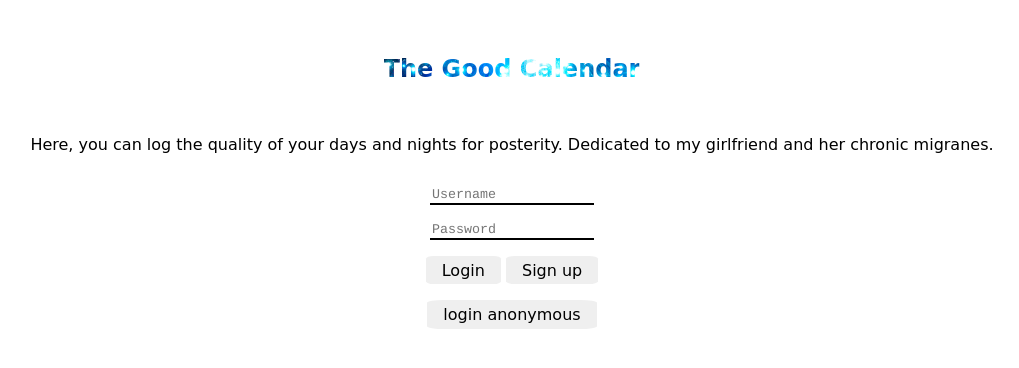
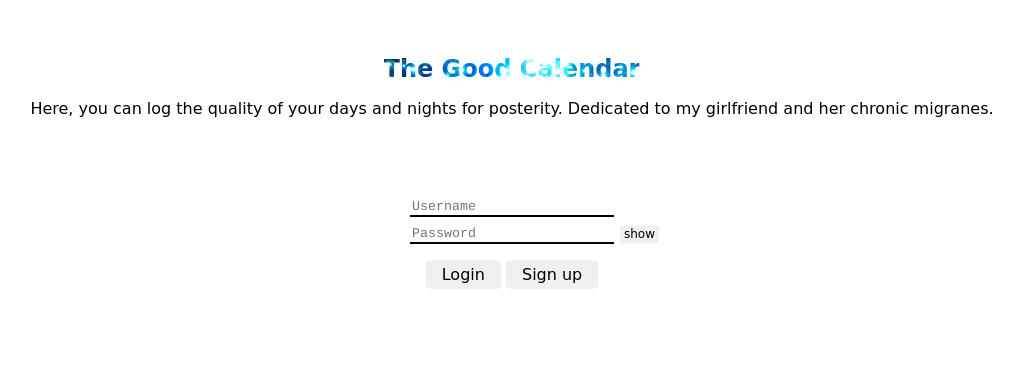
Before and after one commit to hayekn/goodcalendar, a SvelteKit app: page / in a window 1280 px wide. Shown: the top 368 px of the page, without its empty margins (128-1147 px from the left). Built offline with nearby package versions, Linux system fonts and the light colour scheme; no server answers.

Commit message:
hints, invert color, positioning

```diff
--- a/package.json
+++ b/package.json
@@ -7,7 +7,8 @@
 		"dev": "vite dev",
 		"build": "vite build",
 		"preview": "vite preview",
-		"prepare": "svelte-kit sync || echo ''"
+		"prepare": "svelte-kit sync || echo ''",
+		"gitpush": "npm run build && rm -rf ../hayekn.github.io/goodcalendar && mkdir -p ../hayekn.github.io/goodcalendar && cp -r build/* ../hayekn.github.io/goodcalendar && cd ../hayekn.github.io && (git diff --quiet && echo 'No changes to push' || (git add . && git commit -m 'Update goodcalendar build' && git push))"
 	},
 	"devDependencies": {
 		"@sveltejs/adapter-static": "^3.0.10",
--- a/src/app.css
+++ b/src/app.css
@@ -106,3 +106,19 @@ button:disabled {
   opacity: 0.4;
   cursor: not-allowed;
 }
+
+
+.overlay {
+  position: fixed;
+  inset: 0;
+  display: flex;
+  flex-direction: column;
+  justify-content: center;
+  align-items: center;
+  background: #fefefe;
+  text-align: center;
+  z-index: 100;
+}
+.overlay h2 {
+  margin-bottom: 1rem;
+}
--- a/src/routes/+page.svelte
+++ b/src/routes/+page.svelte
@@ -10,23 +10,25 @@
   import '../app.css';
   import { onMount } from "svelte";
 
+  import lightbulb from "$lib/lightbulb-regular.svg"
+
   let user = null;
   let selectedEntry = null;
   let reloadCounter = 0;
-  let invert = false;
+  let invert = null;
+  let hint = false;
 
   onAuthStateChanged(auth, (u) => {
+    loadColorPreference(u);
     user = u;
   });
-
-  function handleLoggedIn(event) {
-    user = { uid: event.detail.uid };
-  }
 
   async function invertColors() {
     if (!user) return;
     invert = !invert;
-    // await setDoc(doc(db, "users", user.uid), { invert }, { merge: true });
+    const ref = doc(db, "users", user.uid);
+    await setDoc(ref, {colorPreference: invert, timestamp: Date.now()}, { merge: true });
+    console.log("Saved user profile invert="+invert)
   }
 
   function handleSaved() {
@@ -43,6 +45,20 @@
     selectedEntry = entry;
   }
 
+  async function loadColorPreference(user){
+    if (!user) return;
+    const ref = doc(db, "users", user.uid);
+    const snap = await getDoc(ref);
+    if (snap.exists()) {
+      invert = snap.data().colorPreference;
+      console.log("Loaded user profile invert="+invert);
+    } else {
+      invert = false;
+    }
+  }
+
+  onMount(loadColorPreference);
+
 </script>
 
 <style>
@@ -53,7 +69,7 @@
 </style>
 
 {#if !user}
-  <Login on:loggedin={handleLoggedIn}/>
+  <Login/>
 {:else}
   <div style="display: flex;
   flex-direction: column;
@@ -69,10 +85,23 @@
     padding-left: 5%;
     padding-right: 5%;
     margin-bottom: 5%;">
+    <div>
     <button on:click={logout}>Log Out</button>
+    <button on:click={() => {hint = !hint}} style="padding: .3rem inherit;"><img src={lightbulb} width="12px" style="transform: translateY(15%);"></button>
+    </div>
+    {#if invert!=null}
     <button on:click={invertColors}
     style:background-color={invert ? 'hsl(0, 70%, 65%)' : 'hsl(120, 70%, 65%)'}>
-      Invert Colors</button>
+      Invert</button>
+    {/if}
+    {#if hint}
+    <div class="overlay">
+      <div style="width: 65%; text-align:left"><span>Click on the top half of the current date to log an entry for <strong>today</strong>. Click on the bottom half to log an entry for <b>tonight</b>. Entries are only editable on the current day.
+      <br><br>To reverse the red-green color scheme, click "Invert" in the bottom-right corner. Your preferences will be saved for the next time you login!</span></div>
+    <br><br>
+      <button on:click={() => {hint=!hint}}>Return</button>
+    </div>
+    {/if}
     </div>
     </div>
 {/if}
--- a/src/routes/calendar.svelte
+++ b/src/routes/calendar.svelte
@@ -199,7 +199,7 @@
     align-items: center;
     justify-content: center;
     gap: 1rem;
-    margin-top: 5rem;
+    margin-top: 2rem;
   }
 
   .nav-btn {
--- a/src/routes/login.svelte
+++ b/src/routes/login.svelte
@@ -11,11 +11,12 @@
   let name = ""
   let password = "";
   let error = "";
+  let passType = true;
 
   async function loginAnon() {
     try {
       const userCredential = await signInAnonymously(auth);
-      dispatch("loggedin", { uid: userCredential.user.uid});
+      // dispatch("loggedin", { uid: userCredential.user.uid});
     } catch (err) {
       console.error(err.code, err.message);
       alert(err.message);
@@ -27,7 +28,7 @@
   try {
     const email = `${name}@tracker.app`;
     const userCredential = await createUserWithEmailAndPassword(auth, email, password);
-    dispatch("loggedin", { uid: userCredential.user.uid });
+    // dispatch("loggedin", { uid: userCredential.user.uid });
   } catch (err) {
     console.error(err);
     error = err.message;
@@ -39,7 +40,7 @@ async function login() {
   try {
     const email = `${name}@tracker.app`;
     const userCredential = await signInWithEmailAndPassword(auth, email, password);
-    dispatch("loggedin", { uid: userCredential.user.uid });
+    // dispatch("loggedin", { uid: userCredential.user.uid });
   } catch (err) {
     console.error(err);
     error = err.message;
@@ -67,25 +68,55 @@ function errorParser(error){
 <div class="login">
   <br>
   <h2 style="background: url({sparkles}); no-repeat; background-size: cover;
-  -webkit-background-clip: text; -webkit-text-fill-color: transparent">The Good Calendar</h2>
-  <p>Here, you can log the quality of your days and nights for posterity. Dedicated to my girlfriend and her chronic migranes.</p>
+  -webkit-background-clip: text; -webkit-text-fill-color: transparent; margin-bottom: 0px">The Good Calendar</h2>
+  <p style="text-align: center; margin-top: 0px">Here, you can log the quality of your days and nights for posterity. Dedicated to my girlfriend and her chronic migranes.</p>
+  <div style="top: 3rem; position:relative">
+    <div style="display: flex; flex-direction: column; align-items: flex-start; gap: 0.5rem;">
       <input
         type="text"
         placeholder="Username"
         bind:value={name}
         class="login_input"
+        style="width: 200px;"
       />
+      <div style="display: flex; align-items: center; position: relative;">
         <input
-      type="password"
+          type={passType ? "password" : "text"}
           placeholder="Password"
           class="login_input"
           bind:value={password}
+          style="width: 200px;"
         />
-    {#if error}<p>{errorParser(error)}</p>{/if}
-    <div style="display: inline;">
-      <button on:click={login}>Login</button> <button on:click={signup}>Sign up</button>
+        <button
+          style="
+            position: absolute;
+            right: -45px;
+            top: 50%;
+            transform: translateY(-50%);
+            border-radius: 10%;
+            font-size: 0.75rem;
+            padding: 0.1rem 0.25rem;
+            white-space: nowrap;
+          "
+          on:click={() => (passType = !passType)}
+          >
+          {passType ? "show" : "hide"}
+        </button>
       </div>
-      <button on:click={loginAnon}>login anonymous</button>
+    </div>
+  </div>
+  <div style="top: 3rem; position:relative">
+    <div style="align-items: center">
+      <button on:click={login}>Login</button>
+      <button on:click={signup}>Sign up</button>
+    </div>
+  </div>
+  <div style="top: 3rem; position:relative">
+  {#if error}
+        {errorParser(error)}
+  {/if}
+  </div>
+    <!-- <button on:click={loginAnon}>login anonymous</button> -->
 </div>
 
 <style>
--- a/src/routes/question.svelte
+++ b/src/routes/question.svelte
@@ -117,7 +117,7 @@
       locked = true;
     } else if (externalEntry.current && filled) {
       // Today, already filled
-      locked = true;
+      locked = false;
     } else if (externalEntry.current && !filled) {
       // Today, not yet filled
       locked = false;
@@ -175,20 +175,6 @@
 <button class="hiddencheck" ondblclick={() => {console.log("Activated override!"); override=!override}}></button>
 
 <style>
-.overlay {
-  position: fixed;
-  inset: 0;
-  display: flex;
-  flex-direction: column;
-  justify-content: center;
-  align-items: center;
-  background: #fefefe;
-  text-align: center;
-  z-index: 100;
-}
-.overlay h2 {
-  margin-bottom: 1rem;
-}
 .hiddencheck {
   opacity: 0;
   right: 2%;
```
Also changed, not shown: src/lib/lightbulb-regular.svg (added). Lines whose indentation alone changed are shown as unchanged.
